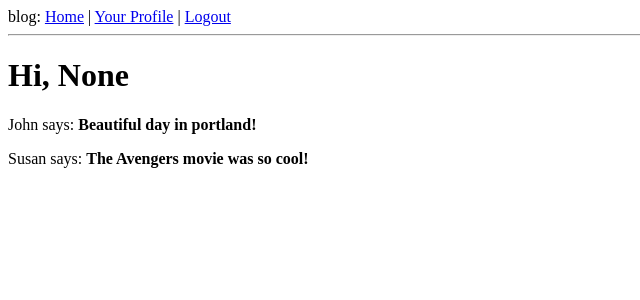
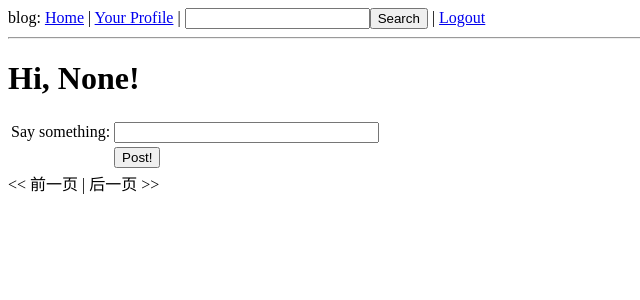
Before and after one commit to jaweyketty/flasky, a Flask app: page / in a window 1280 px wide. Shown: the top 300 px of the page, without its empty margins (0-640 px from the left). Run offline with Flask 2, Linux system fonts and the light colour scheme; a user stored in the database is signed in; data comes from the database, SQL or seed files in the repository; data that the repository does not hold is empty; parts of the project's set-up code (start-up, migrations or seed data) failed here and were passed over.

Commit message:
20170930 18:00:00

```diff
--- a/app/forms.py
+++ b/app/forms.py
@@ -49,10 +49,18 @@
     def validate(self):
         if not Form.validate(self):
             return False
+
         if self.nickname.data == self.original_nickname:
             return True
+
         user = User.query.filter_by(nickname=self.nickname.data).first()
         if user != None:
             self.nickname.errors.append('This nickname is already in use. Please choose another one.')
             return False
         return True
+
+class PostForm(Form):
+    post = StringField('post', validators=[DataRequired()])
+
+class SearchForm(Form):
+    search = StringField('search', validators=[DataRequired()])
--- a/app/models.py
+++ b/app/models.py
@@ -5,12 +5,16 @@
 # @Link    : ${link}
 # @Version : $Id$
 
+from app import app
 from app import db
 from app import bcrypt
 
 from hashlib import md5
+from config import WHOOSH_ENABLE
 
-_table_prefix = 'v1_'
+if WHOOSH_ENABLE:
+    import flask_whooshalchemy as whooshalchemy
+
 
 followers = db.Table('followers',
     db.Column('follower_id', db.Integer, db.ForeignKey('user.id')),
@@ -20,9 +24,11 @@
 class Post(db.Model):
 
     # Set the name for table
-    __tablename__ = 'post'
+    __tablename__  = 'post'
+    __searchable__ = []
 
     id        = db.Column(db.Integer, primary_key = True)
+    title     = db.Column(db.String(50))
     body      = db.Column(db.String(140))
     timestamp = db.Column(db.DateTime)
     user_id   = db.Column(db.Integer, db.ForeignKey('user.id'))
@@ -125,3 +131,6 @@
 
     def __repr__(self):
         return '<User %r>' % (self.nickname)
+
+if WHOOSH_ENABLE:
+    whooshalchemy.whoosh_index(app, Post)
--- a/app/templates/base.html
+++ b/app/templates/base.html
@@ -12,7 +12,8 @@
     <div>blog:
         <a href="{{ url_for('index') }}">Home</a>
         {% if g.user.is_authenticated %}
-        | <a href="{{ url_for('user', username = g.user.nickname) }}">Your Profile</a>
+        | <a href="{{ url_for('user', username = g.user.username) }}">Your Profile</a>
+        | <form style="display: inline;" action="{{url_for('search')}}" method="post" name="search">{{g.search_form.hidden_tag()}}{{g.search_form.search(size=20)}}<input type="submit" value="Search"></form>
         | <a href="{{ url_for('logout') }}">Logout</a>
         {% endif %}
     </div>
--- a/app/templates/index.html
+++ b/app/templates/index.html
@@ -1,7 +1,31 @@
+<!-- extend base layout -->
 {% extends "base.html" %}
+
 {% block content %}
-<h1>Hi, {{user.nickname}}</h1>
-{% for post in posts %}
-<div><p>{{post.author.nickname}} says: <b>{{post.body}}</b></p></div>
+<h1>Hi, {{g.user.nickname}}!</h1>
+<form action="" method="post" name="post">
+    {{form.hidden_tag()}}
+    <table>
+        <tr>
+            <td>Say something:</td>
+            <td>{{ form.post(size = 30, maxlength = 140) }}</td>
+            <td>
+            {% for error in form.errors.post %}
+            <span style="color: red;">[{{error}}]</span><br>
+            {% endfor %}
+            </td>
+        </tr>
+        <tr>
+            <td></td>
+            <td><input type="submit" value="Post!"></td>
+            <td></td>
+        </tr>
+    </table>
+</form>
+<!-- posts is a Paginate object -->
+{% for post in posts.items %}
+    {% include 'post.html' %}
 {% endfor %}
+{% if posts.has_prev %}<a href="{{ url_for('index', page = posts.prev_num) }}"><< 前一页 </a>{% else %}<< 前一页 {% endif %} |
+{% if posts.has_next %}<a href="{{ url_for('index', page = posts.next_num) }}"> 后一页 >></a>{% else %} 后一页 >>{% endif %}
 {% endblock %}
--- a/app/templates/user.html
+++ b/app/templates/user.html
@@ -6,16 +6,16 @@
     <tr valign="top">
         <td><img src="{{user.avatar(128)}}"></td>
         <td>
-            <h1>User: {{user.nickname}}</h1>
+            <h1>Nickname: {{user.nickname}}</h1>
             {% if user.about_me %}<p>{{user.about_me}}</p>{% endif %}
             {% if user.last_seen %}<p><i>Last seen on: {{user.last_seen}}</i></p>{% endif %}
             <p>{{user.followers.count()}} followers |
             {% if user.id == g.user.id %}
                 <a href="{{url_for('useredit')}}">Edit your profile</a>
             {% elif not g.user.is_following(user) %}
-                <a href="{{url_for('follow', nickname = user.nickname)}}">Follow</a>
+                <a href="{{url_for('follow', username = user.username)}}">Follow</a>
             {% else %}
-                <a href="{{url_for('unfollow', nickname = user.nickname)}}">Unfollow</a>
+                <a href="{{url_for('unfollow', username = user.username)}}">Unfollow</a>
             {% endif %}
             </p>
         </td>
--- a/app/views.py
+++ b/app/views.py
@@ -4,29 +4,29 @@
 from flask import render_template, flash, redirect, session, url_for, request, g
 from flask_login import login_user, logout_user, current_user, login_required
 from app import app, db, lm
-from .forms import LoginForm, EditForm
-from .models import User
+from .forms import LoginForm, EditForm, PostForm, SearchForm
+from .models import User, Post
 from datetime import datetime
+from config import POSTS_PER_PAGE, MAX_SEARCH_RESULTS
 
-@app.route('/')
-@app.route('/index')
+@app.route('/', methods=['GET', 'POST'])
+@app.route('/index', methods=['GET', 'POST'])
+@app.route('/index/<int:page>', methods = ['GET', 'POST'])
 @login_required
-def index():
-    user = g.user
-    posts = []
-    tmp = {}
-    tmp['author'] = {}
-    tmp['author']['nickname'] = "John"
-    tmp['body'] = "Beautiful day in portland!"
-    posts.append(tmp)
-    tmp = {}
-    tmp['author'] = {}
-    tmp['author']['nickname'] = "Susan"
-    tmp['body'] = "The Avengers movie was so cool!"
-    posts.append(tmp)
+def index(page = 1):
+    form = PostForm()
+    if form.validate_on_submit():
+        app.logger.info(form.post.data)
+        post = Post(body=form.post.data, timestamp=datetime.utcnow(), author=g.user)
+        db.session.add(post)
+        db.session.commit()
+        flash('Your post is now live!')
+        return redirect(url_for('index'))
+
+    posts = g.user.followed_posts().paginate(page, POSTS_PER_PAGE, False)
     return render_template("index.html",
         title = "Home",
-        user = user,
+        form = form,
         posts = posts)
 
 @app.route('/login', methods=['GET', 'POST'])
@@ -58,6 +58,7 @@
         g.user.last_seen = datetime.utcnow()
         db.session.add(g.user)
         db.session.commit()
+        g.search_form = SearchForm()
 
 @lm.user_loader
 def load_user(id):
@@ -93,49 +94,65 @@
         db.session.add(g.user)
         db.session.commit()
         flash('Your changes have been saved.')
-        return redirect(url_for('useredit'))
+        # return redirect(url_for('useredit'))
+        return redirect(url_for("user", username=g.user.username))
     else:
         form.nickname.data = g.user.nickname
         form.about_me.data = g.user.about_me
     return render_template('edit.html', form=form)
 
-@app.route('/follow/<nickname>')
+@app.route('/follow/<username>')
 @login_required
-def follow(nickname):
-    user = User.query.filter_by(nickname=nickname).first()
+def follow(username):
+    user = User.query.filter_by(username=username).first()
     if user is None:
-        flash('User %s not found.' % nickname)
+        flash('User %s not found.' % username)
         return redirect(url_for('index'))
     if user == g.user:
         flash('You can\'t follow yourself!')
-        return redirect(url_for('user', nickname=nickname))
+        return redirect(url_for('user', username=username))
     u = g.user.follow(user)
     if u is None:
-        flash('Cannot follow ' + nickname + '.')
-        return redirect(url_for('user', nickname=nickname))
+        flash('Cannot follow ' + username + '.')
+        return redirect(url_for('user', username=username))
     db.session.add(u)
     db.session.commit()
-    flash('You are now following ' + nickname + '!')
-    return redirect(url_for('user', nickname=nickname))
+    flash('You are now following ' + username + '!')
+    return redirect(url_for('user', username=username))
 
-@app.route('/unfollow/<nickname>')
+@app.route('/unfollow/<username>')
 @login_required
-def unfollow(nickname):
-    user = User.query.filter_by(nickname=nickname).first()
+def unfollow(username):
+    user = User.query.filter_by(username=username).first()
     if user is None:
-        flash('User %s not found.' % nickname)
+        flash('User %s not found.' % username)
         return redirect(url_for('index'))
     if user == g.user:
         flash('You can\'t unfollow yourself!')
-        return redirect(url_for('user', nickname=nickname))
+        return redirect(url_for('user', username=username))
     u = g.user.unfollow(user)
     if u is None:
-        flash('Cannot unfollow ' + nickname + '.')
-        return redirect(url_for('user', nickname=nickname))
+        flash('Cannot unfollow ' + username + '.')
+        return redirect(url_for('user', username=username))
     db.session.add(u)
     db.session.commit()
-    flash('You have stopped following ' + nickname + '.')
-    return redirect(url_for('user', nickname=nickname))
+    flash('You have stopped following ' + username + '.')
+    return redirect(url_for('user', username=username))
+
+@app.route('/search', methods = ['POST'])
+@login_required
+def search():
+    if not g.search_form.validate_on_submit():
+        return redirect(url_for('index'))
+    return redirect(url_for('search_results', query = g.search_form.search.data))
+
+@app.route('/search_results/<query>')
+@login_required
+def search_results(query):
+    results = Post.query.whoosh_search(query, MAX_SEARCH_RESULTS).all()
+    return render_template('search_results.html',
+        query = query,
+        results = results)
 
 @app.errorhandler(404)
 def internal_error(error):
--- a/run.py
+++ b/run.py
@@ -8,4 +8,4 @@
 from app import app
 
 if __name__ == "__main__":
-    app.run(debug = False)
+    app.run(debug = True)
```
Also changed, not shown: app/__init__.py (+16 -2 lines), app/templates/search_results.html (added, +9 -0 lines), config.py (+7 -0 lines), 1 other file.
